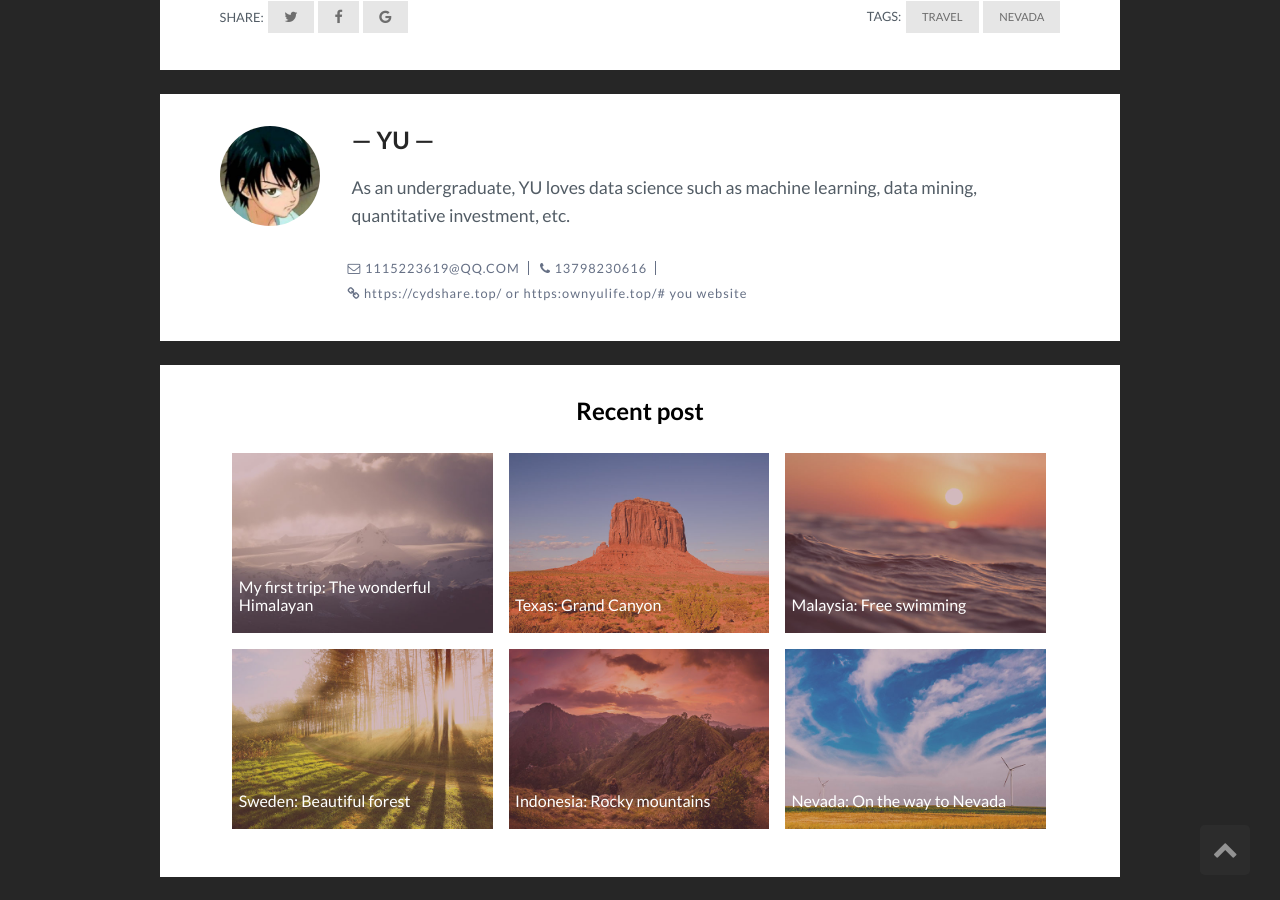
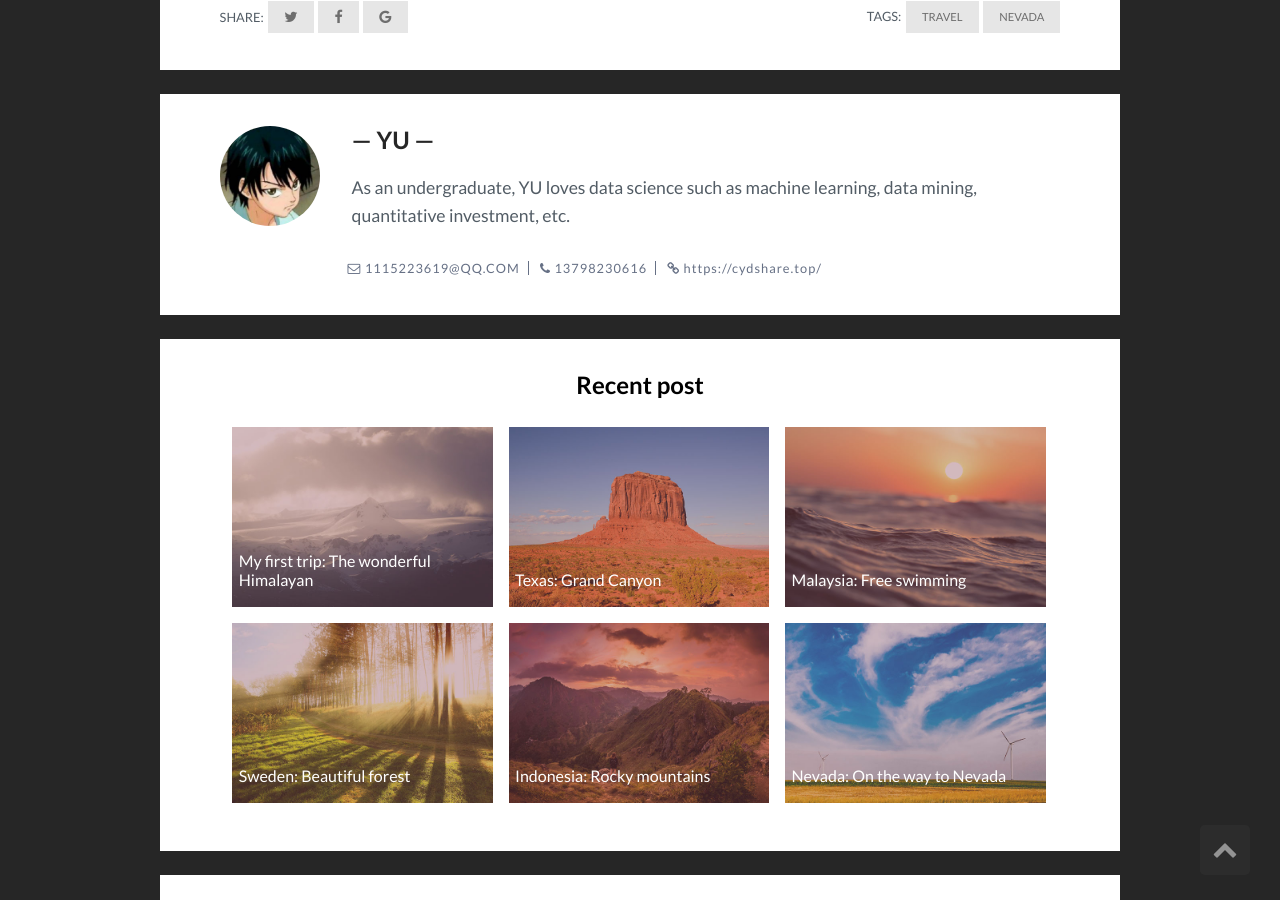
Before and after one commit to cydml/ft, a Jekyll site: the page built from _posts/2017-07-12-nevada-on-the-way-to-nevada.markdown, in a window 1280 px wide and 900 px high, scrolled down 1778 px. Built offline with Jekyll 4.4.1, drawn with Linux system fonts in a browser that asks for light colours; comment, search, counter and statistics services are not loaded.

Commit message:
Update _config.yml

```diff
--- a/_config.yml
+++ b/_config.yml
@@ -19,7 +19,7 @@ author-name: # your name
 about-author: # about author
 email: 1115223619@QQ.COM # your email
 phone: 13798230616 # your pnone number
-website: https://cydshare.top/  or https:ownyulife.top/# you website
+website: https://cydshare.top/
 
 # Social link
 google_url:    # add url link
```
